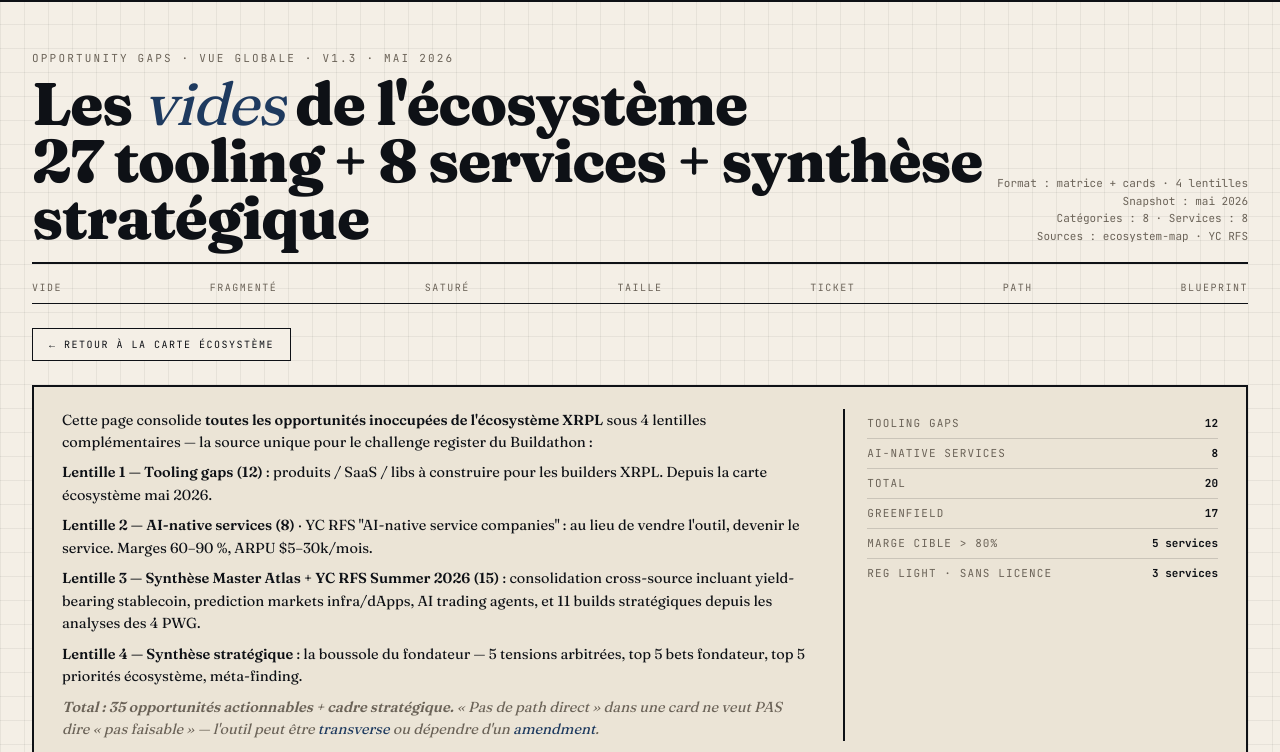
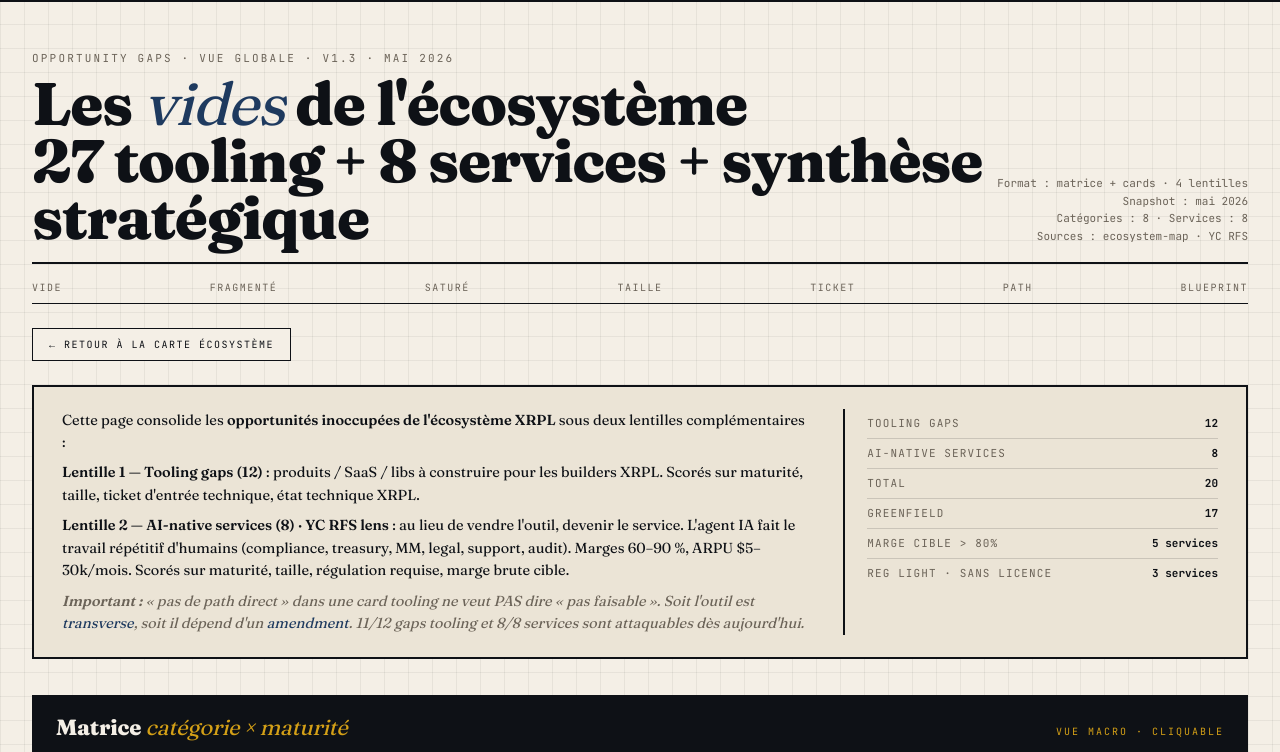
Before and after one commit to AurelienBg/xrpl-builder, a website: page gaps.html in a window 1280 px wide. Shown: the part 48-800 px from the top of the page. Drawn offline with Linux system fonts and the light colour scheme.

Commit message:
Revert "fix(gaps FR): update intro paragraph to mention 4 lenses (was missed in previous commit)"
This reverts commit 32d688767fa14ab94b222473e95beac3bc9f0c0a.

```diff
--- a/gaps.html
+++ b/gaps.html
@@ -853,12 +853,10 @@
   <!-- INTRO -->
   <div class="intro">
     <div class="intro-text">
-      <p>Cette page consolide <strong>toutes les opportunités inoccupées de l'écosystème XRPL</strong> sous 4 lentilles complémentaires — la source unique pour le challenge register du Buildathon :</p>
-      <p><strong>Lentille 1 — Tooling gaps (12)</strong> : produits / SaaS / libs à construire pour les builders XRPL. Depuis la carte écosystème mai 2026.</p>
-      <p><strong>Lentille 2 — AI-native services (8)</strong> · YC RFS "AI-native service companies" : au lieu de vendre l'outil, devenir le service. Marges 60–90 %, ARPU $5–30k/mois.</p>
-      <p><strong>Lentille 3 — Synthèse Master Atlas + YC RFS Summer 2026 (15)</strong> : consolidation cross-source incluant yield-bearing stablecoin, prediction markets infra/dApps, AI trading agents, et 11 builds stratégiques depuis les analyses des 4 PWG.</p>
-      <p><strong>Lentille 4 — Synthèse stratégique</strong> : la boussole du fondateur — 5 tensions arbitrées, top 5 bets fondateur, top 5 priorités écosystème, méta-finding.</p>
-      <p style="font-style: italic; color: var(--muted);"><strong>Total : 35 opportunités actionnables + cadre stratégique.</strong> « Pas de path direct » dans une card ne veut PAS dire « pas faisable » — l'outil peut être <em>transverse</em> ou dépendre d'un <em>amendment</em>.</p>
+      <p>Cette page consolide les <strong>opportunités inoccupées de l'écosystème XRPL</strong> sous deux lentilles complémentaires :</p>
+      <p><strong>Lentille 1 — Tooling gaps (12)</strong> : produits / SaaS / libs à construire pour les builders XRPL. Scorés sur maturité, taille, ticket d'entrée technique, état technique XRPL.</p>
+      <p><strong>Lentille 2 — AI-native services (8) · YC RFS lens</strong> : au lieu de vendre l'outil, devenir le service. L'agent IA fait le travail répétitif d'humains (compliance, treasury, MM, legal, support, audit). Marges 60–90 %, ARPU $5–30k/mois. Scorés sur maturité, taille, régulation requise, marge brute cible.</p>
+      <p style="font-style: italic; color: var(--muted);"><strong>Important :</strong> « pas de path direct » dans une card tooling ne veut PAS dire « pas faisable ». Soit l'outil est <em>transverse</em>, soit il dépend d'un <em>amendment</em>. 11/12 gaps tooling et 8/8 services sont attaquables dès aujourd'hui.</p>
     </div>
     <div class="intro-stats">
       <div class="stat-row"><span class="label">Tooling gaps</span><span class="val">12</span></div>
```
